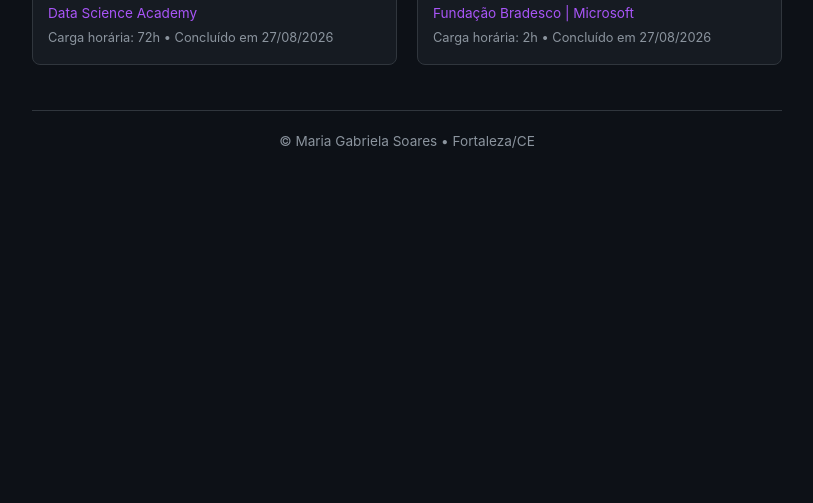
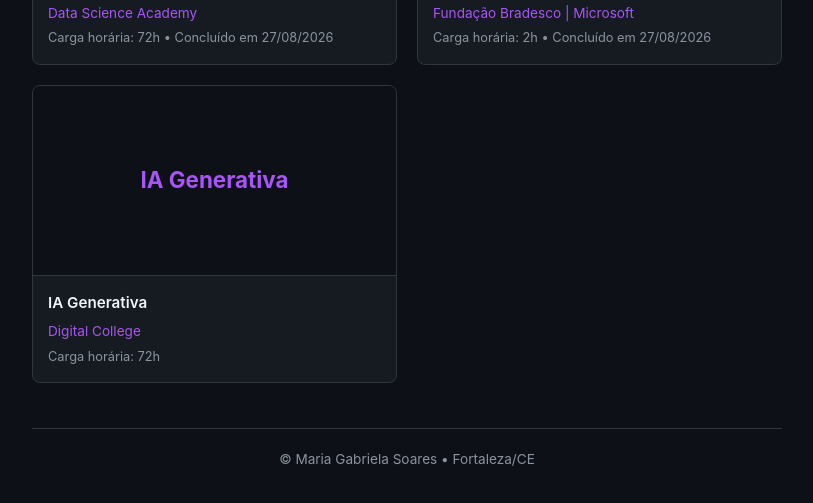
Before and after one commit to mariagabrielasoares099-boop/mariagabrielasoares099-boop.github.io, a plain HTML site: page index.html in a window 1280 px wide. Shown: the part 2692-3195 px from the top of the page, without its empty margins (233-1046 px from the left). Before the commit the page ends 2895 px from the top, so only its background shows below. Drawn offline with Linux system fonts and the light colour scheme.

Commit message:
Site: adiciona curso de IA Generativa (Digital College, 72h)
Co-Authored-By: Claude Sonnet 5.5 <noreply@anthropic.com>

```diff
--- a/index.html
+++ b/index.html
@@ -231,6 +231,15 @@
             background-color: #0d1117;
         }
 
+        .cert-placeholder {
+            display: flex;
+            align-items: center;
+            justify-content: center;
+            font-size: 1.4rem;
+            font-weight: 700;
+            color: var(--purple-accent);
+        }
+
         .cert-info {
             padding: 15px;
         }
@@ -420,6 +429,15 @@
                     </div>
                 </div>
 
+                <div class="cert-card">
+                    <div class="cert-img cert-placeholder">IA Generativa</div>
+                    <div class="cert-info">
+                        <div class="cert-title">IA Generativa</div>
+                        <div class="cert-issuer">Digital College</div>
+                        <div class="cert-details">Carga horária: 72h</div>
+                    </div>
+                </div>
+
             </div>
         </section>
 
```
